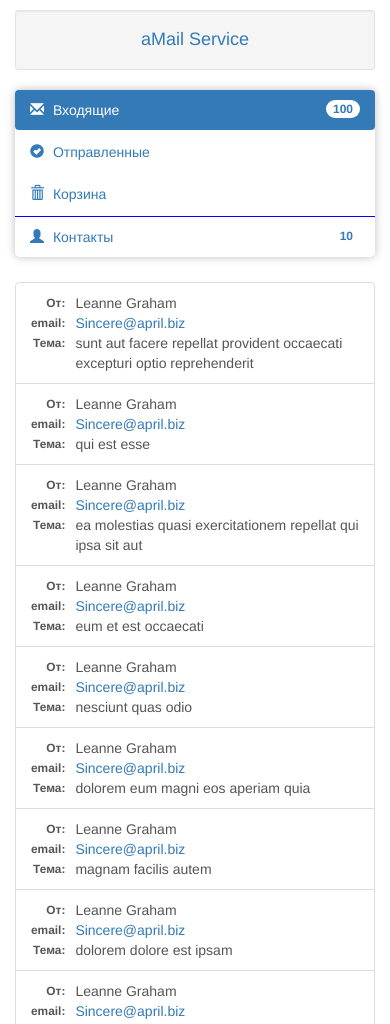
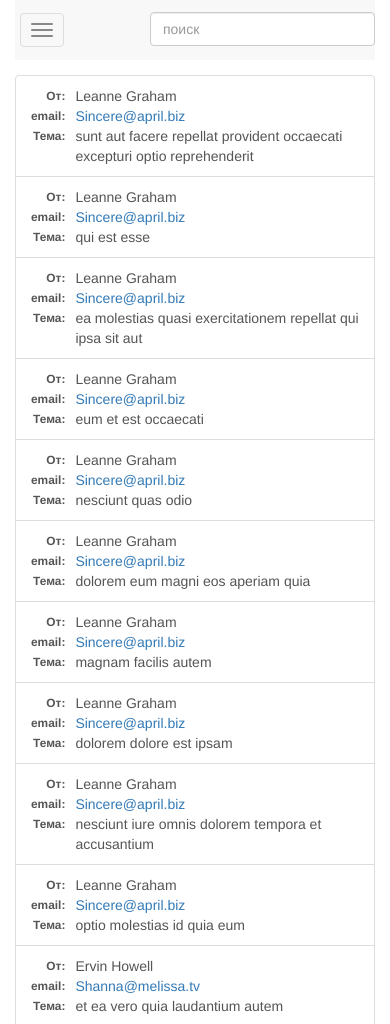
Before and after one commit to sborka-ua/amail, a plain HTML site: page app/index.html in a window 390 px wide. Shown: the top 1024 px of the page. Drawn offline with nearby package versions, Linux system fonts and the light colour scheme; some packages are replaced by stand-ins of ours.

Commit message:
Добавил topbar, на мобильных sidebar спрятан и выезжает,заезжает по клику

```diff
--- a/app/index.html
+++ b/app/index.html
@@ -8,6 +8,8 @@
 	https://github.com/AngularjsRUS/angular-doc/blob/master/docs/content/guide/forms.ngdoc
 
 	в самом низу есть примере, как сделать двухстороннее связывание данных с элементом contentEditable  на Angular
+
+- поиск
 
 -->
 
@@ -49,7 +51,7 @@
 	<script src="scripts/directives.js"></script>
 	<script src="scripts/services.js"></script>
 
-<!-- <script src="scripts/filters.js"></script> -->
+<!-- <script src="scripts/filters.js"></script>
 
 	<!-- Bootstrap JS -->
 	<script src="vendor/bootstrap.min.js"></script>
@@ -61,40 +63,62 @@
 <div class="container">
 	<div class="row">
 
-	<header class="header well well-sm">
-		<h4 class="text-center text-primary">
-			aMail Service
-		</h4>
-	</header>
+    <!-- topbar starts -->
+    <nav id="top-section" class="navbar navbar-default" role="navigation">
+
+        <div class="navbar-inner">
+            <button type="button" class="navbar-toggle pull-left" data-toggle="collapse" data-target="#bs-navbar-collapse-1">
+                <span class="sr-only">Toggle navigation</span>
+                <span class="icon-bar"></span>
+                <span class="icon-bar"></span>
+                <span class="icon-bar"></span>
+            </button>
+
+						<form class="navbar-search col-xs-8 col-sm-6 pull-right">
+							<input placeholder="поиск" class="search-query form-control" name="query" type="text"></form>
+
+					<!-- user dropdown starts
+						<div class="btn-group pull-right">
+							<button class="btn btn-default dropdown-toggle" data-toggle="dropdown">
+								<i class="glyphicon glyphicon-user"></i>
+								<span class="hidden-xs">Контакты</span>
+								<span class="caret"></span>
+							</button>
+							<ul class="dropdown-menu">'+
+								<li><a ng-bind="" href="#/"></a></li>
+							</ul>
+						</div>
+					user dropdown ends -->
+
+		</div>
+    </nav>
+    <!-- topbar ends -->
 
 <!-- tests
 <header class="header well well-sm"><h5 class="text-center text-primary"><hr><test></test><hr></h5></header>
 /tests -->
 
-       <noscript>
-            <div class="noscript-alert alert alert-block center-block text-danger col-xs-10 col-xs-offset-1">
-                <h4 class="alert-heading">Warning!</h4>
-                <p>You need to have JavaScript enabled to use this site</p>
-				<br>
-                <h4 class="alert-heading">Внимание!</h4>
-                <p>Чтобы пользоваться этим сервисом, включите в браузере JavaScript</p>
-            </div>
-        </noscript>
-
         <!-- left menu starts -->
 		<section class="sidebar-nav col-sm-3">
-			<nav class="navbar" role="navigation">
-				<ul class="nav nav-pills nav-stacked main-menu">
+			<nav class="navbar-canvas" role="navigation">
+
+				<ul id="bs-navbar-collapse-1" class="nav nav-pills nav-stacked main-menu collapse navbar-collapse">
+					<li class="new-letter">
+						<a class="" href="#/">
+							<i class="glyphicon glyphicon-envelope"></i>
+							<span>Написать письмо</span>
+						</a>
+					</li>
 					<li class="inbox">
 						<a class="" href="#/">
-							<i class="glyphicon glyphicon-envelope"></i>
+							<i class="glyphicon glyphicon-folder-open"></i>
 							<span>Входящие</span>
 							<span messages-count class="badge pull-right"></span>
 						</a>
 					</li>
 					<li class="outbox">
 						<a class="" href="#/">
-							<i class="glyphicon glyphicon-ok-sign"></i>
+							<i class="glyphicon glyphicon-briefcase"></i>
 							<span>Отправленные</span>
 						</a>
 					</li>
@@ -112,10 +136,22 @@
 						</a>
 					</li>
 				 </ul>
+
 			</nav>
 		</section>
+
         <div class="clearfix visible-xs-block"></div>
 		<!-- /left menu ends -->
+
+       <noscript>
+            <div class="noscript-alert alert alert-block center-block text-danger col-xs-10 col-xs-offset-1 col-sm-5">
+                <h4 class="alert-heading">Warning!</h4>
+                <p>You need to have JavaScript enabled to use this site</p>
+				<br>
+                <h4 class="alert-heading">Внимание!</h4>
+                <p>Чтобы пользоваться этим сервисом, включите в браузере JavaScript</p>
+            </div>
+        </noscript>
 
         <section id="content" class="col-sm-9">
             <!-- content starts -->
@@ -125,20 +161,51 @@
 			<!-- /content ends -->
 		</section>
 
-	</div> <!-- /row ends -->
-
 	<hr>
 
-    <footer class="row">
+    <footer>
         <p class="col-md-9 col-sm-9 col-xs-12 copyright">&copy; <a href="https://github.com/sborka-ua" target="_blank">Vadim Zhivitskiy</a> 2016</p>
 
         <p class="col-md-3 col-sm-3 col-xs-12 powered-by">Powered by: <a
                 href="https://github.com/sborka-ua/amail">aMail</a></p>
     </footer>
 
+	</div> <!-- /row ends -->
 </div> <!-- /container ends -->
 
 <!-- external javascript -->
 
+<script>
+$(function(){
+
+	// ToggleClass 'active' with .sidebar-nav
+    $('.navbar-toggle').click(function (e) {
+        e.preventDefault();
+        $('.sidebar-nav').toggleClass('active');
+        $(this).toggleClass('active');
+    });
+
+    // Hide responsive navbar on clicking outside
+    $(document).mouseup(function (e) {
+
+		 // if click target isn't the container and isn't the .navbar-toggle button ...
+        if ($('.sidebar-nav').hasClass('active')
+			&& (!$('.sidebar-nav').is(e.target)
+				&& $('.sidebar-nav').has(e.target).length === 0
+				&& !$('.navbar-toggle').is(e.target)
+				&& $('.navbar-toggle').has(e.target).length === 0
+
+				// ... or it's a tag (a, span or i) inside the container's li
+				|| $('.sidebar-nav .main-menu li').find('a, span, i').is(e.target)
+				)
+            )
+        {
+            e.stopPropagation();
+            $('.navbar-toggle').click();
+        }
+    });
+});
+</script>
+
 </body>
 </html>
--- a/app/styles/style.css
+++ b/app/styles/style.css
@@ -40,23 +40,24 @@ footer {
     clear: both;
 }
 
-.header  {
-	margin-top: 10px;
+.main-menu {
+	padding-left: 0 !important;
+	padding-right: 0 !important;
 }
 
-.main-menu .active > a  {
+.main-menu .active > a {
 	cursor: default;
 }
 
-.main-menu .contacts  {
-	border-top: 1px solid blue;
+.main-menu .contacts {
+	border-top: 1px solid rgb(220, 220, 220);
 }
 
-.main-menu .contacts.active  {
-	border-top: 1px solid white;
+.main-menu .new-letter {
+	border-bottom: 1px solid rgb(220, 220, 220);
 }
 
-.main-menu .glyphicon  {
+.main-menu .glyphicon {
 	padding-right: 5px;
 }
 
@@ -88,22 +89,54 @@ footer {
     margin-bottom: 0 !important;
 }
 
+.navbar-search {
+    margin-top: 7px;
+}
+
+.navbar-inner {
+    padding-top: 5px;
+    padding-bottom: 5px;
+    line-height: 30px;
+    height: 60px;
+}
+
+.navbar-inner .btn-group {
+    margin: 7px 5px 0 10px;
+}
+
+.navbar-inner .pull-left {
+    float: left !important;
+}
+
+.navbar-inner .pull-right {
+    float: right !important;
+	padding-right: 0 !important;
+}
+
 .noscript-alert {
 	border: 1px dashed grey;
 	border-radius: 5px;
 }
 
+.powered-by {
+    text-align: right;
+}
+
 .sidebar-nav {
     min-height: 0;
+	max-height: none;
     box-shadow: 0 0 10px #BDBDBD;
 	border-radius: 5px;
-    margin-bottom: 0;
-    padding: 0;
-	max-height: none;
+    margin: 0 !important;
+	padding: 0 !important;
 }
 
-.powered-by {
-    text-align: right;
+.sidebar-nav .navbar-canvas {
+	padding-bottom: 0 !important;
+}
+
+#top-section {
+    margin-bottom: 5px !important;
 }
 
 .whitespace:before {
@@ -132,23 +165,66 @@ footer {
 		padding-left: 0 !important;
 	}
 
-	.header.well-sm {
-		margin-left: 15px !important;
-		margin-right: 15px !important;
-	}
+    .navbar-toggle {
+        margin-left: 5px;
+        margin-right: 0;
+    }
 
-    .powered-by {
+     .navbar-default .navbar-toggle:focus {
+        background-color: inherit;
+    }
+
+    .navbar-default .navbar-toggle.active {
+        box-shadow: 0 0 4px rgb(160, 160, 160);
+        border: solid 1px white;
+    }
+
+   .powered-by {
         text-align: center;
     }
 
     .sidebar-nav {
         position: relative;
         z-index: 3;
-		border-radius: 5px;
-        margin: 0 15px 10px 15px !important;
-        padding: 0;
     }
 
+    .sidebar-nav .navbar-canvas {
+        top: -20px;
+        left: -100%;
+        position: absolute;
+        width: 70%;
+        z-index: 2;
+		border: 1px solid rgb(200, 200, 200);
+        border-radius: 6px;
+        box-shadow: 0 0 1px rgb(190, 190, 190);
+        background: #fff;
+        margin: 0 !important;
+        padding-bottom: 10px;
+        will-change: left;
+        -webkit-transition: .3s;
+        -moz-transition: .3s;
+        -ms-transition: .3s;
+        -o-transition: .3s;
+        transition: .3s;
+    }
+
+    .sidebar-nav.active .navbar-canvas {
+        top: -7px;
+        left: 6px;
+    }
+
+	.sidebar-nav.active .navbar-canvas:hover {
+		border: 1px solid rgb(180, 180, 180);
+        box-shadow: 0 0 1px rgb(190, 190, 190);
+	}
+
+    .sidebar-nav.active .main-menu {
+        border-top: none;
+    }
+
+	#top-section {
+		margin: 0 15px !important;
+	}
 }
 
 /* Tablet */
@@ -161,7 +237,6 @@ footer {
 	#content {
 		padding-right: 1px !important;
 	}
-
 }
 
 /* Computer */
```
